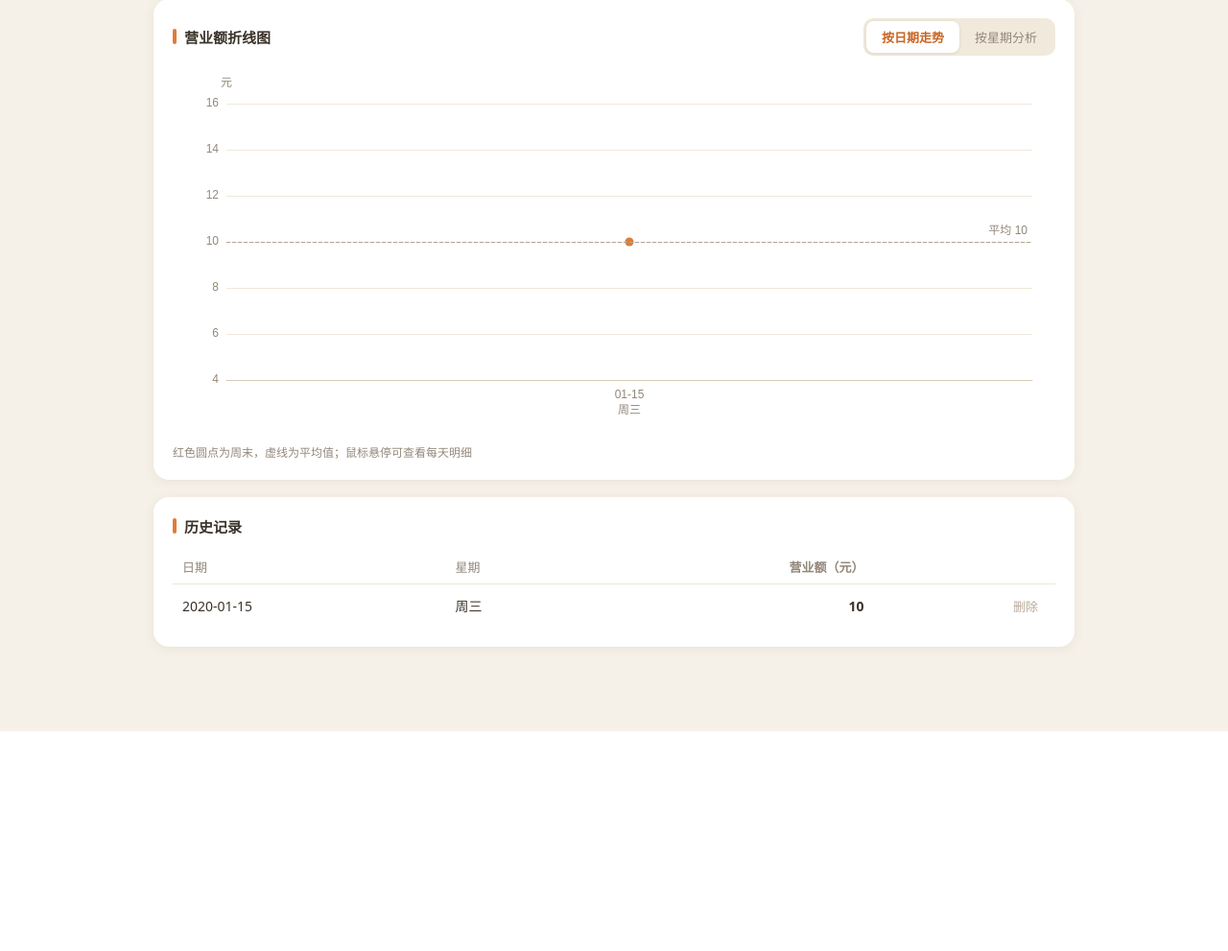
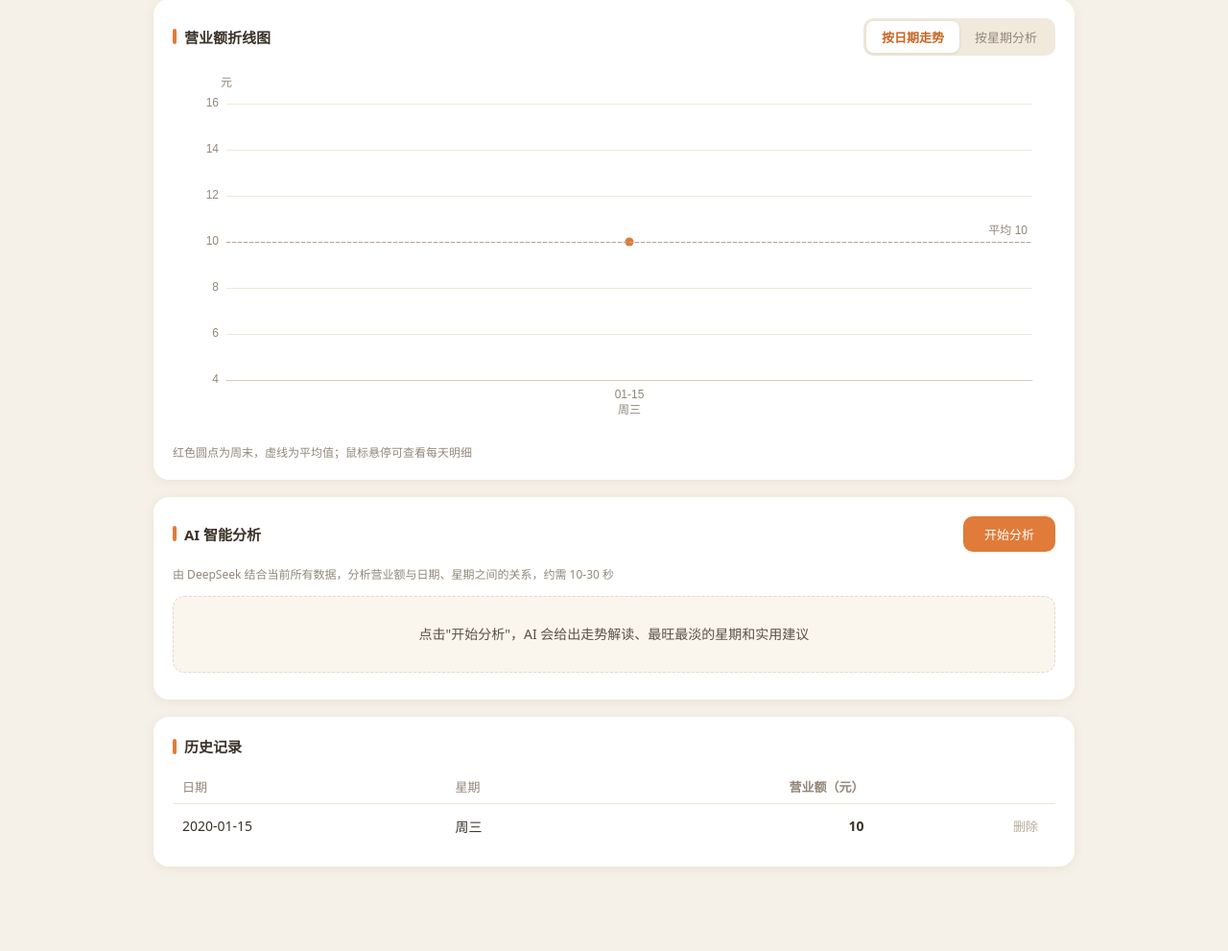
Before and after one commit to zbb923/tongji, a Flask app: page / in a window 1280 px wide. Shown: the part 420-1411 px from the top of the page at 96% size. Before the commit the page ends 1182 px from the top, so only its background shows below. Run offline with Flask 3, Linux system fonts and the light colour scheme; tables that the repository leaves empty hold one stand-in row (values such as "Sample post").

Commit message:
feat: 新增 DeepSeek AI 营业额分析

```diff
--- a/app.py
+++ b/app.py
@@ -1,15 +1,24 @@
 # -*- coding: utf-8 -*-
-"""饭团摊营业额统计小工具：Flask + SQLite + ECharts 折线图"""
+"""饭团摊营业额统计小工具：Flask + SQLite + ECharts 折线图 + DeepSeek AI 分析"""
 import os
 import sqlite3
 import threading
 import webbrowser
 from datetime import datetime
 
+import requests
+from dotenv import load_dotenv
 from flask import Flask, jsonify, render_template, request
 
 BASE_DIR = os.path.dirname(os.path.abspath(__file__))
 DB_PATH = os.path.join(BASE_DIR, "data.db")
+
+# 从 .env 加载密钥（.env 已被 .gitignore 忽略，不会提交到仓库）
+load_dotenv(os.path.join(BASE_DIR, ".env"))
+DEEPSEEK_API_KEY = os.getenv("DEEPSEEK_API_KEY", "")
+DEEPSEEK_URL = "https://api.deepseek.com/chat/completions"
+
+WEEK_CN = ["周一", "周二", "周三", "周四", "周五", "周六", "周日"]
 
 app = Flask(__name__)
 
@@ -100,12 +109,100 @@ def delete_record(record_id):
     return jsonify({"ok": True})
 
 
+def weekday_cn(date_str):
+    """日期字符串转中文星期，0=周一"""
+    return WEEK_CN[datetime.strptime(date_str, "%Y-%m-%d").weekday()]
+
+
+@app.route("/api/ai-analysis", methods=["POST"])
+def ai_analysis():
+    """调用 DeepSeek 分析营业额与日期、星期之间的关系"""
+    if not DEEPSEEK_API_KEY:
+        return jsonify({"ok": False, "msg": "未配置 DEEPSEEK_API_KEY，请在 .env 文件中填写"}), 500
+
+    conn = get_conn()
+    try:
+        rows = conn.execute(
+            "SELECT date, amount FROM records ORDER BY date ASC"
+        ).fetchall()
+    finally:
+        conn.close()
+
+    if len(rows) < 3:
+        return jsonify({"ok": False, "msg": "数据还太少，至少录入 3 天的营业额再试试"}), 400
+
+    # 每日明细
+    daily_text = "\n".join(
+        f"{r['date']} {weekday_cn(r['date'])} {r['amount']:.1f} 元" for r in rows
+    )
+
+    # 按星期汇总
+    summary_lines = []
+    for name in WEEK_CN:
+        amounts = [r["amount"] for r in rows if weekday_cn(r["date"]) == name]
+        if not amounts:
+            summary_lines.append(f"{name}：未出摊")
+            continue
+        avg = sum(amounts) / len(amounts)
+        summary_lines.append(
+            f"{name}：出摊 {len(amounts)} 天，平均 {avg:.1f} 元，"
+            f"最高 {max(amounts):.1f} 元，最低 {min(amounts):.1f} 元"
+        )
+
+    total = sum(r["amount"] for r in rows)
+
+    system_prompt = (
+        "你是一位接地气的数据分析助手，服务对象是一位每天出摊卖饭团的摊主。"
+        "请根据提供的营业额数据分析："
+        "1. 营业额整体走势；"
+        "2. 星期几与营业额的关系（哪天最旺、哪天最淡）；"
+        "3. 日期上有没有周期规律（如周末效应）；"
+        "4. 给出 2-3 条实用建议（备货量、出摊安排等）。"
+        "要求：中文回答，语气口语化、摊主能看懂；用 markdown 分点输出，"
+        "金额保留 1 位小数；总长度 350 字以内；数据不足以得出结论时要明说，不要编造。"
+    )
+    user_prompt = (
+        f"统计周期：{rows[0]['date']} 至 {rows[-1]['date']}，"
+        f"共 {len(rows)} 天出摊，累计营业额 {total:.1f} 元。\n\n"
+        f"按星期汇总：\n" + "\n".join(summary_lines) + f"\n\n每日明细：\n{daily_text}"
+    )
+
+    try:
+        resp = requests.post(
+            DEEPSEEK_URL,
+            headers={"Authorization": f"Bearer {DEEPSEEK_API_KEY}"},
+            json={
+                "model": "deepseek-chat",
+                "messages": [
+                    {"role": "system", "content": system_prompt},
+                    {"role": "user", "content": user_prompt},
+                ],
+                "temperature": 0.5,
+                "max_tokens": 1024,
+            },
+            timeout=90,
+        )
+    except requests.RequestException:
+        return jsonify({"ok": False, "msg": "请求 DeepSeek 接口失败，请检查网络"}), 502
+
+    if resp.status_code != 200:
+        return jsonify(
+            {"ok": False, "msg": f"DeepSeek 接口返回错误（{resp.status_code}），请检查 API Key 是否有效"}
+        ), 502
+
+    try:
+        content = resp.json()["choices"][0]["message"]["content"]
+    except (ValueError, KeyError, IndexError):
+        return jsonify({"ok": False, "msg": "解析 DeepSeek 返回内容失败"}), 502
+
+    return jsonify({"ok": True, "content": content})
+
+
 if __name__ == "__main__":
     init_db()
     host = os.environ.get("HOST", "0.0.0.0")
     port = int(os.environ.get("PORT", "5000"))
-    url = f"http://{host}:{port}"
     # 启动后自动打开浏览器；服务器环境设置 NO_BROWSER=1 关闭
     if os.environ.get("NO_BROWSER") != "1":
-        threading.Timer(1.2, lambda: webbrowser.open(url)).start()
+        threading.Timer(1.2, lambda: webbrowser.open(f"http://127.0.0.1:{port}")).start()
     app.run(host=host, port=port, debug=False)
--- a/templates/index.html
+++ b/templates/index.html
@@ -116,6 +116,30 @@ td.op{text-align:right}
 .del:hover{background:#fdeaea;color:#c03540}
 .empty{text-align:center;color:var(--ink2);font-size:14px;padding:24px 0;display:none}
 
+/* AI 智能分析 */
+#btn-ai{padding:9px 22px;font-size:13px}
+#btn-ai:disabled{background:#d8c9b6;cursor:not-allowed}
+.ai-result{margin-top:14px;min-height:60px}
+.ai-placeholder{
+  color:var(--ink2);font-size:13px;text-align:center;padding:26px 0;
+  background:#faf6ee;border-radius:12px;border:1px dashed #e3d8c6;
+}
+.ai-loading{
+  display:flex;align-items:center;justify-content:center;gap:10px;
+  color:var(--ink2);font-size:14px;padding:26px 0;
+}
+.spinner{
+  width:18px;height:18px;border:3px solid #eee0cc;border-top-color:var(--accent);
+  border-radius:50%;animation:spin .8s linear infinite;
+}
+@keyframes spin{to{transform:rotate(360deg)}}
+.ai-result .md-h{font-size:14px;font-weight:700;margin:16px 0 6px}
+.ai-result p{font-size:14px;line-height:1.9;margin:8px 0;color:#5a5145}
+.ai-result ul{margin:6px 0;padding-left:22px}
+.ai-result li{font-size:14px;line-height:1.9;color:#5a5145;margin:4px 0}
+.ai-result strong{color:var(--accent-dark)}
+.ai-error{background:#fdeaea;color:#c03540;font-size:13px;padding:12px 16px;border-radius:10px}
+
 /* 提示气泡 */
 #toast{
   position:fixed;left:50%;top:24px;z-index:99;
@@ -198,6 +222,18 @@ td.op{text-align:right}
     </div>
     <div id="chart"></div>
     <p class="hint" id="chart-hint"></p>
+  </section>
+
+  <!-- AI 智能分析 -->
+  <section class="card">
+    <div class="chart-head">
+      <h2 class="card-title">AI 智能分析</h2>
+      <button class="btn" id="btn-ai">开始分析</button>
+    </div>
+    <p class="hint" style="margin-top:0">由 DeepSeek 结合当前所有数据，分析营业额与日期、星期之间的关系，约需 10-30 秒</p>
+    <div id="ai-result" class="ai-result">
+      <p class="ai-placeholder">点击"开始分析"，AI 会给出走势解读、最旺最淡的星期和实用建议</p>
+    </div>
   </section>
 
   <!-- 历史记录 -->
@@ -515,6 +551,73 @@ function renderTable(){
   });
 }
 
+/* ================= AI 智能分析 ================= */
+// 轻量 markdown 渲染：支持标题、加粗、无序/有序列表、段落
+function renderMd(text){
+  var html = '', inList = false;
+  function esc(s){
+    return s.replace(/&/g, '&amp;').replace(/</g, '&lt;').replace(/>/g, '&gt;');
+  }
+  function inline(s){
+    return esc(s).replace(/\*\*(.+?)\*\*/g, '<strong>$1</strong>');
+  }
+  text.split('\n').forEach(function(raw){
+    var line = raw.trim();
+    if(!line){
+      if(inList){ html += '</ul>'; inList = false; }
+      return;
+    }
+    // 列表项（- xxx / * xxx / 1. xxx）
+    if(/^([-*]|\d+\.)\s+/.test(line)){
+      if(!inList){ html += '<ul>'; inList = true; }
+      html += '<li>' + inline(line.replace(/^([-*]|\d+\.)\s+/, '')) + '</li>';
+      return;
+    }
+    if(inList){ html += '</ul>'; inList = false; }
+    // 标题（# ~ ####）
+    var h = line.match(/^#{1,4}\s+(.*)$/);
+    if(h){
+      html += '<div class="md-h">' + inline(h[1]) + '</div>';
+    } else {
+      html += '<p>' + inline(line) + '</p>';
+    }
+  });
+  if(inList) html += '</ul>';
+  return html;
+}
+
+var aiBusy = false;
+function runAiAnalysis(){
+  if(aiBusy) return;
+  if(!records.length){ toast('还没有数据，先录入营业额'); return; }
+
+  aiBusy = true;
+  var btn = document.getElementById('btn-ai');
+  var box = document.getElementById('ai-result');
+  btn.disabled = true;
+  btn.textContent = '分析中...';
+  box.innerHTML =
+    '<div class="ai-loading"><span class="spinner"></span>DeepSeek 正在分析，请稍等...</div>';
+
+  fetch('/api/ai-analysis', {method: 'POST'})
+    .then(function(res){ return res.json(); })
+    .then(function(data){
+      if(data.ok){
+        box.innerHTML = renderMd(data.content);
+      } else {
+        box.innerHTML = '<p class="ai-error">' + (data.msg || '分析失败') + '</p>';
+      }
+    })
+    .catch(function(){
+      box.innerHTML = '<p class="ai-error">网络错误，请稍后重试</p>';
+    })
+    .finally(function(){
+      aiBusy = false;
+      btn.disabled = false;
+      btn.textContent = '重新分析';
+    });
+}
+
 /* ================= 事件绑定 ================= */
 document.querySelectorAll('.tab').forEach(function(t){
   t.addEventListener('click', function(){
@@ -529,6 +632,7 @@ document.getElementById('btn-save').addEventListener('click', saveRecord);
 document.getElementById('input-amount').addEventListener('keydown', function(e){
   if(e.key === 'Enter') saveRecord();
 });
+document.getElementById('btn-ai').addEventListener('click', runAiAnalysis);
 
 document.getElementById('tbody').addEventListener('click', function(e){
   var btn = e.target.closest('.del');
```
Also changed, not shown: 2 other files.
